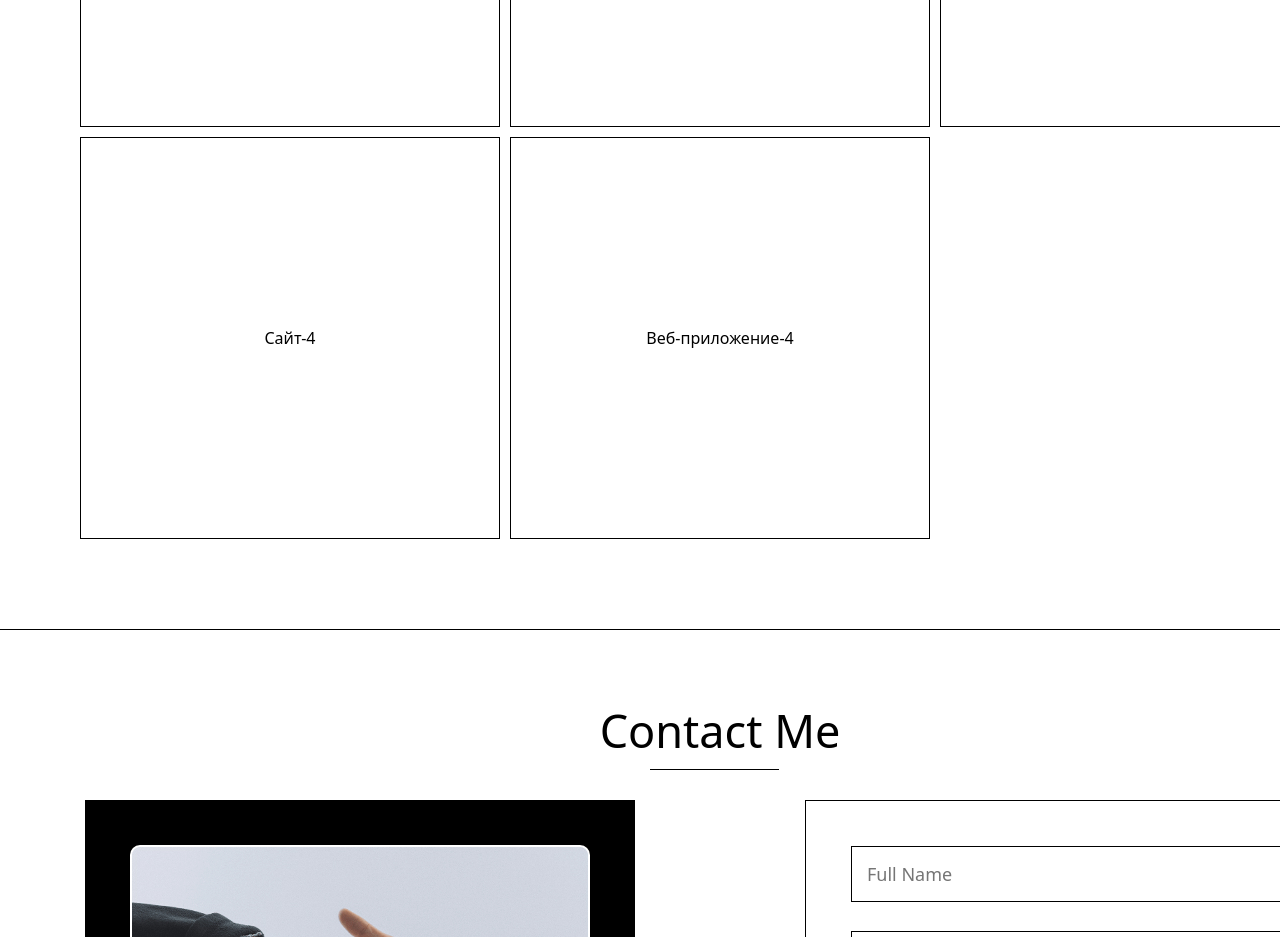
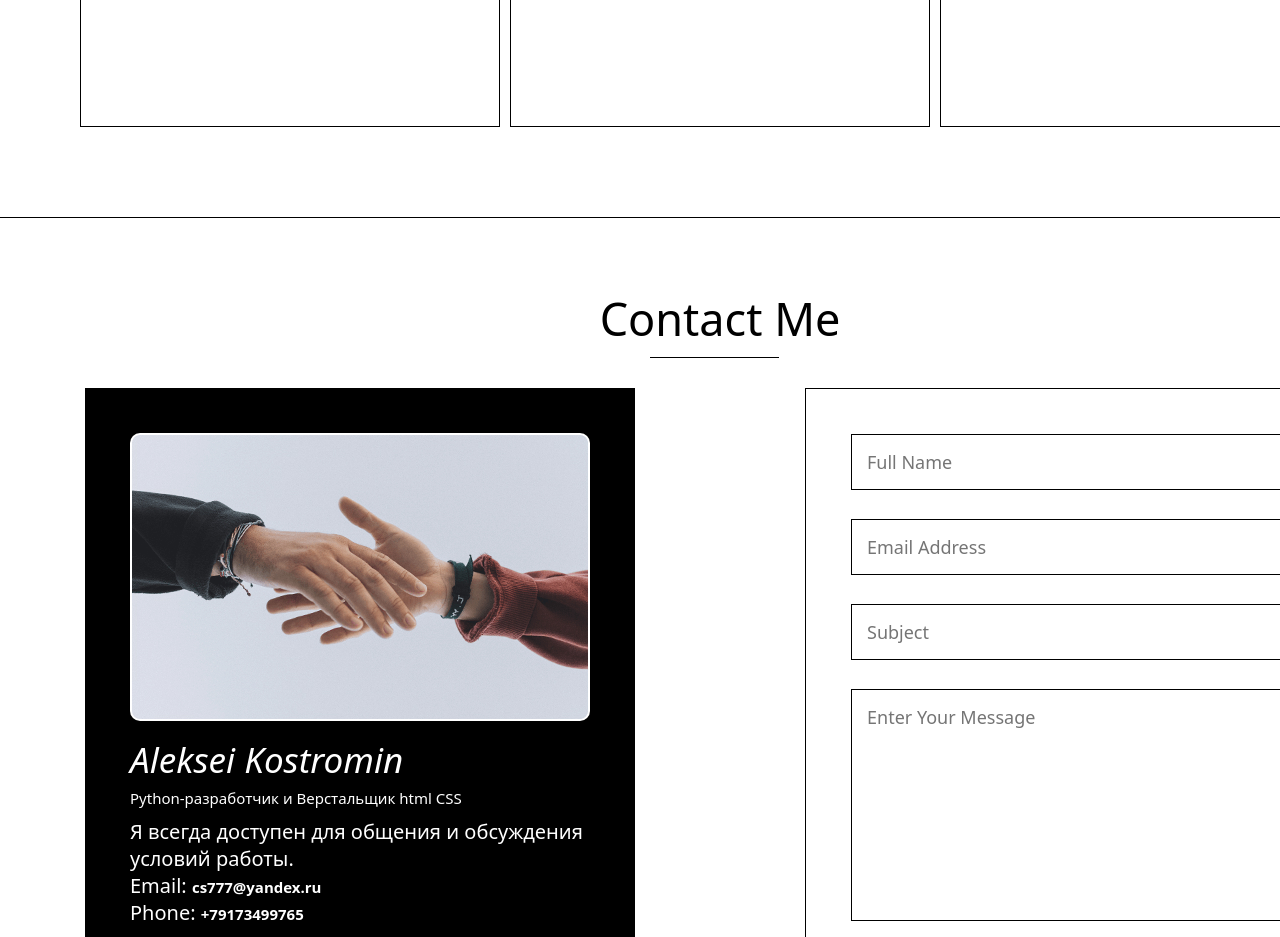
Before and after one commit to AlekseiKostromin/Diplom_css_html_js, a plain HTML site: page index.html in a window 1280 px wide. Shown: the part 3580-4517 px from the top of the page. Drawn offline with Linux system fonts and the light colour scheme.

Commit message:
Update index.html

```diff
--- a/index.html
+++ b/index.html
@@ -132,14 +132,13 @@
                   <a class='filters-button last-btn' data-filter='web-app'>Веб-приложения</a>
               </div>
               <div class="portfolio">
-                  <div class="portfolio-item" data-category="websites">Сайт-скоро</div>
+                  <div class="portfolio-item"
+                  data-category="websites">Сайт-скоро</div>
                   <div class="portfolio-item" data-category="web-app">Веб-приложение-скоро</div>
                   <div class="portfolio-item" data-category="websites">Сайт-2</div>
                   <div class="portfolio-item" data-category="web-app">Веб-приложение-2</div>
                   <div class="portfolio-item" data-category="websites">Сайт-3</div>
                   <div class="portfolio-item" data-category="web-app">Веб-приложение-3</div>
-                  <div class="portfolio-item" data-category="websites">Сайт-4</div>
-                  <div class="portfolio-item" data-category="web-app">Веб-приложение-4</div>
               </div>
           </div>
       </section>
```
